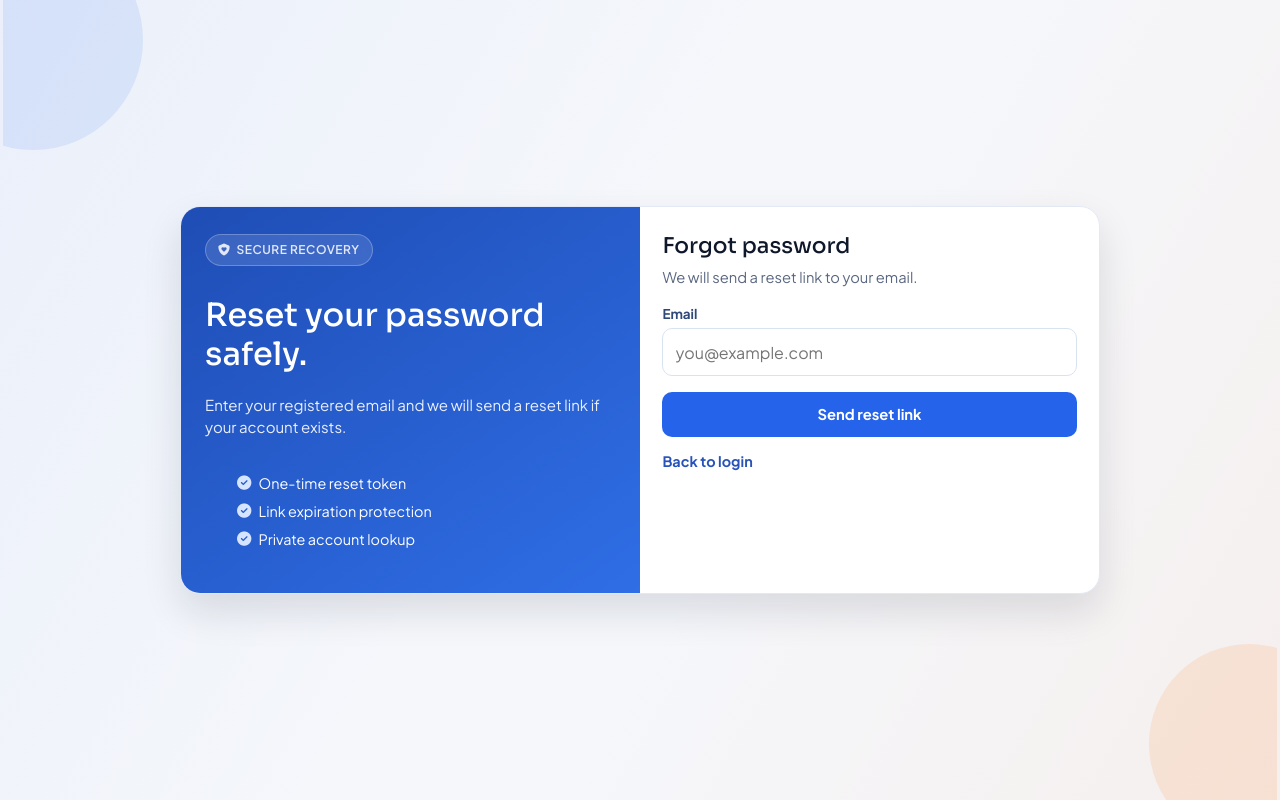
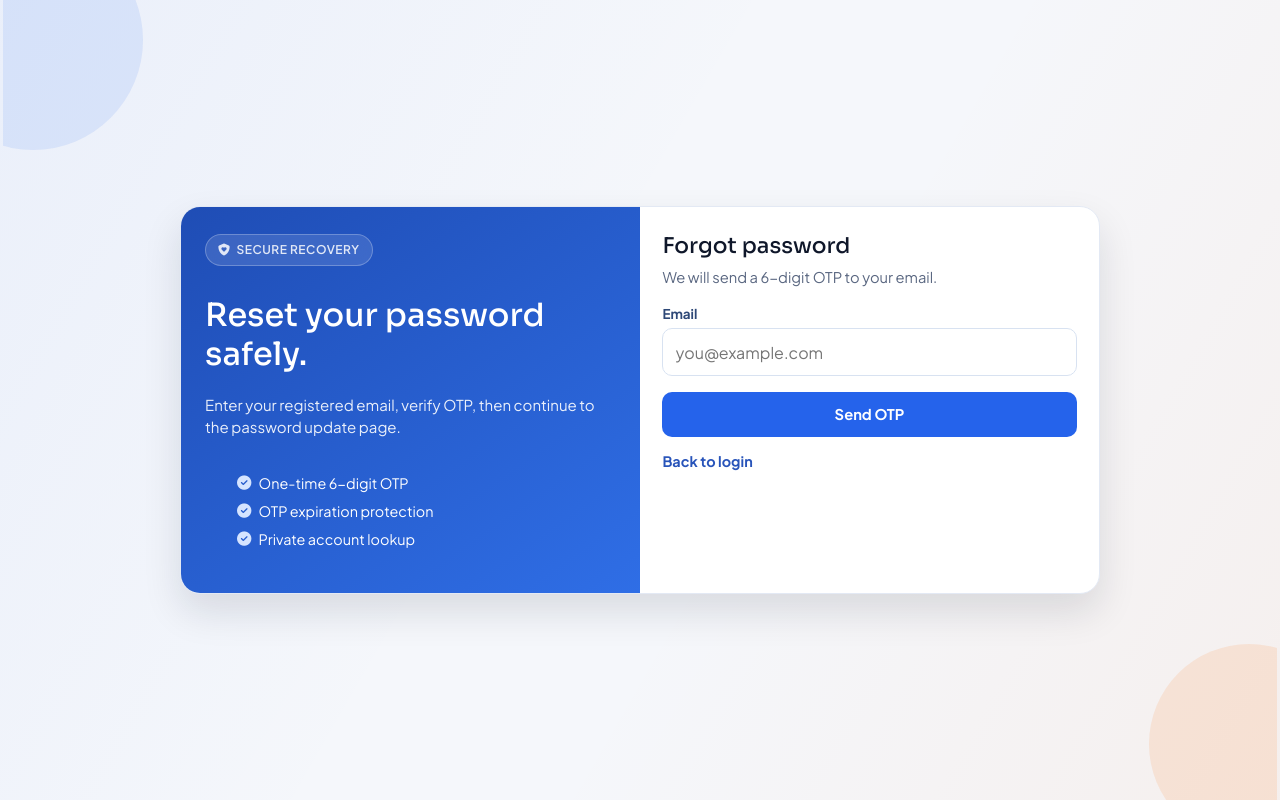
Before and after one commit to siddharthyadava/production-todo-app-frontend, a React (Create React App) app: page /forgot-password in a window 1280 px wide. Built offline with nearby package versions, Linux system fonts and the light colour scheme.

Commit message:
Updated the forgot password logic

```diff
--- a/src/Services/AuthServices.js
+++ b/src/Services/AuthServices.js
@@ -12,12 +12,16 @@ const loginUSer = (data) => {
 
 const forgotPassword = (data) => {
   return axios.post(`${baseUrl}/user/forgot-password`, data);
-}
+};
+
+const verifyResetOtp = (data) => {
+  return axios.post(`${baseUrl}/user/verify-reset-otp`, data);
+};
 
 const resetPassword = (token, data) => {
   return axios.post(`${baseUrl}/user/reset-password/${token}`, data);
-}
+};
 
-const AuthServices = { registerUser, loginUSer, forgotPassword, resetPassword };
+const AuthServices = { registerUser, loginUSer, forgotPassword, verifyResetOtp, resetPassword };
 
 export default AuthServices;
--- a/src/pages/Auth/AuthStyles.css
+++ b/src/pages/Auth/AuthStyles.css
@@ -187,6 +187,21 @@
   font-weight: 700;
 }
 
+.auth-link-button {
+  border: none;
+  background: transparent;
+  color: #2854ba;
+  font-weight: 700;
+  cursor: pointer;
+  padding: 0;
+  font-size: 0.9rem;
+}
+
+.auth-link-button:disabled {
+  opacity: 0.7;
+  cursor: not-allowed;
+}
+
 @media (max-width: 860px) {
   .auth-panel {
     grid-template-columns: 1fr;
--- a/src/pages/Auth/ForgotPassword.js
+++ b/src/pages/Auth/ForgotPassword.js
@@ -1,33 +1,73 @@
 import React, { useState } from "react";
-import { Link } from "react-router-dom";
+import { Link, useNavigate } from "react-router-dom";
 import "./AuthStyles.css";
 import AuthServices from "../../Services/AuthServices";
 import toast from "react-hot-toast";
 import { getErrorMessage } from "../../Utils/ErrorMessage";
 
 const ForgotPassword = () => {
+  const navigate = useNavigate();
   const [email, setEmail] = useState("");
-  const [loading, setLoading] = useState(false);
+  const [otp, setOtp] = useState("");
+  const [otpSent, setOtpSent] = useState(false);
+  const [sendingOtp, setSendingOtp] = useState(false);
+  const [verifyingOtp, setVerifyingOtp] = useState(false);
 
-  const submitHandler = async (event) => {
-    event.preventDefault();
+  const sendOtp = async () => {
     if (!email) {
       toast.error("Please enter email");
       return;
     }
 
-    setLoading(true);
+    setSendingOtp(true);
     try {
       const res = await AuthServices.forgotPassword({ email });
       if (res.data?.success) {
-        toast.success(res.data.message || "Reset link sent if email exists");
+        setOtpSent(true);
+        setOtp("");
+        toast.success(res.data.message || "OTP sent if email exists");
       } else {
         toast.error(res.data?.message || "Something went wrong, please try again");
       }
     } catch (error) {
       toast.error(getErrorMessage(error));
     } finally {
-      setLoading(false);
+      setSendingOtp(false);
+    }
+  };
+
+  const sendOtpHandler = async (event) => {
+    event.preventDefault();
+    await sendOtp();
+  };
+
+  const verifyOtpHandler = async (event) => {
+    event.preventDefault();
+
+    if (!/^\d{6}$/.test(otp.trim())) {
+      toast.error("Please enter a valid 6-digit OTP");
+      return;
+    }
+
+    setVerifyingOtp(true);
+    try {
+      const res = await AuthServices.verifyResetOtp({ email, otp: otp.trim() });
+      if (res.data?.success) {
+        const resetToken = res.data?.resetToken;
+        if (!resetToken) {
+          toast.error("OTP verified but reset session was not created");
+          return;
+        }
+
+        toast.success(res.data.message || "OTP verified successfully");
+        navigate(`/reset-password/${resetToken}`);
+      } else {
+        toast.error(res.data?.message || "Something went wrong, please try again");
+      }
+    } catch (error) {
+      toast.error(getErrorMessage(error));
+    } finally {
+      setVerifyingOtp(false);
     }
   };
 
@@ -44,17 +84,17 @@ const ForgotPassword = () => {
           </span>
           <h1>Reset your password safely.</h1>
           <p>
-            Enter your registered email and we will send a reset link if your account
-            exists.
+            Enter your registered email, verify OTP, then continue to the password
+            update page.
           </p>
           <ul>
             <li>
               <i className="fa-solid fa-check-circle" />
-              One-time reset token
+              One-time 6-digit OTP
             </li>
             <li>
               <i className="fa-solid fa-check-circle" />
-              Link expiration protection
+              OTP expiration protection
             </li>
             <li>
               <i className="fa-solid fa-check-circle" />
@@ -65,9 +105,13 @@ const ForgotPassword = () => {
 
         <div className="auth-form-card">
           <h2>Forgot password</h2>
-          <p className="auth-subtitle">We will send a reset link to your email.</p>
+          <p className="auth-subtitle">
+            {!otpSent
+              ? "We will send a 6-digit OTP to your email."
+              : "Enter the OTP sent to your email to continue."}
+          </p>
 
-          <form className="auth-form" onSubmit={submitHandler}>
+          <form className="auth-form" onSubmit={otpSent ? verifyOtpHandler : sendOtpHandler}>
             <div className="auth-field">
               <label htmlFor="forgot-email">Email</label>
               <input
@@ -76,16 +120,55 @@ const ForgotPassword = () => {
                 placeholder="you@example.com"
                 value={email}
                 onChange={(event) => setEmail(event.target.value)}
+                disabled={otpSent}
                 required
               />
             </div>
 
-            <button className="auth-submit" type="submit" disabled={loading}>
-              {loading ? "Sending..." : "Send reset link"}
+            {otpSent && (
+              <div className="auth-field">
+                <label htmlFor="reset-otp">6-digit OTP</label>
+                <input
+                  id="reset-otp"
+                  type="text"
+                  inputMode="numeric"
+                  maxLength={6}
+                  placeholder="Enter OTP"
+                  value={otp}
+                  onChange={(event) =>
+                    setOtp(event.target.value.replace(/[^0-9]/g, "").slice(0, 6))
+                  }
+                  required
+                />
+              </div>
+            )}
+
+            <button
+              className="auth-submit"
+              type="submit"
+              disabled={sendingOtp || verifyingOtp}
+            >
+              {!otpSent
+                ? sendingOtp
+                  ? "Sending..."
+                  : "Send OTP"
+                : verifyingOtp
+                ? "Verifying..."
+                : "Verify OTP"}
             </button>
           </form>
 
           <div className="auth-footer">
+            {otpSent && (
+              <button
+                type="button"
+                className="auth-link-button"
+                onClick={sendOtp}
+                disabled={sendingOtp || verifyingOtp}
+              >
+                {sendingOtp ? "Resending..." : "Resend OTP"}
+              </button>
+            )}
             <Link to="/login">Back to login</Link>
           </div>
         </div>
--- a/src/pages/Auth/ResetPassword.js
+++ b/src/pages/Auth/ResetPassword.js
@@ -64,7 +64,7 @@ const ResetPassword = () => {
             </li>
             <li>
               <i className="fa-solid fa-check-circle" />
-              Secure token-based reset flow
+              OTP-verified reset flow
             </li>
             <li>
               <i className="fa-solid fa-check-circle" />
```
